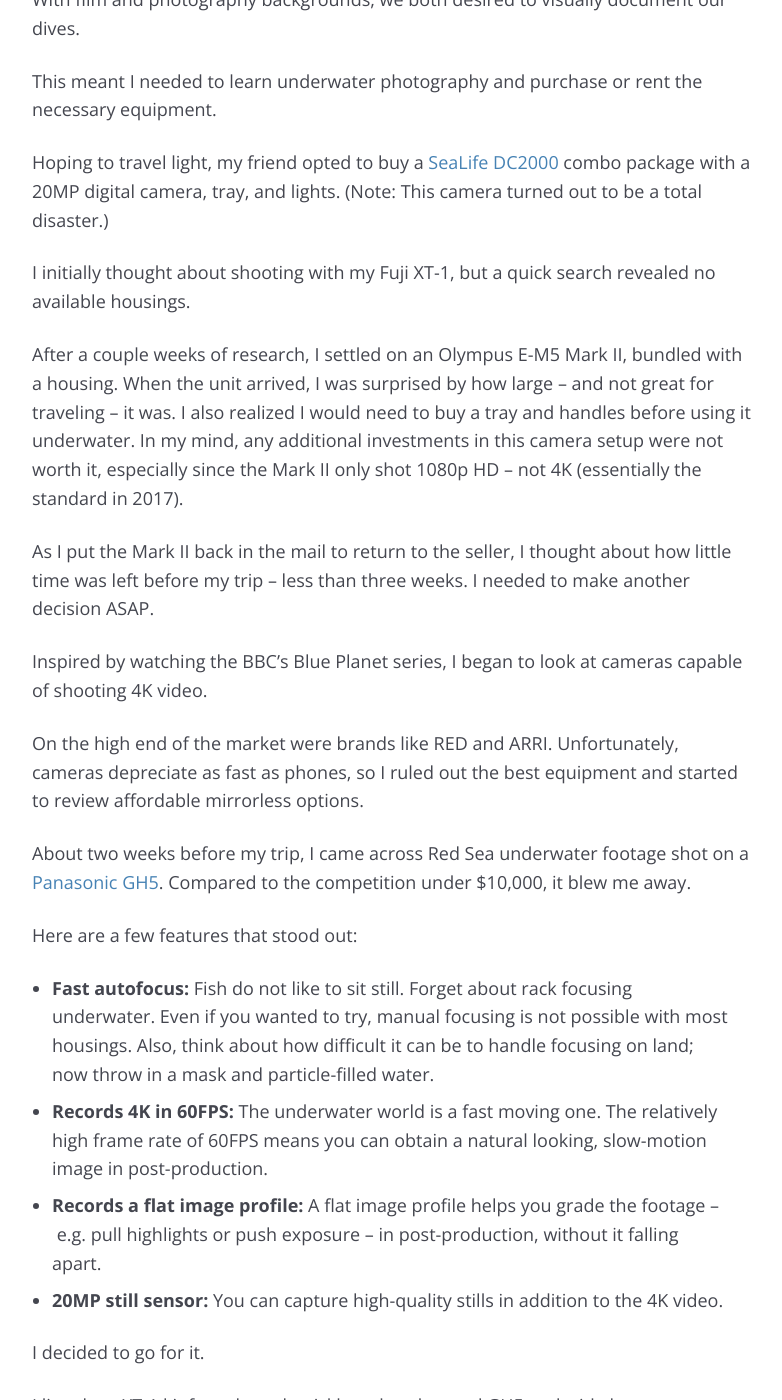
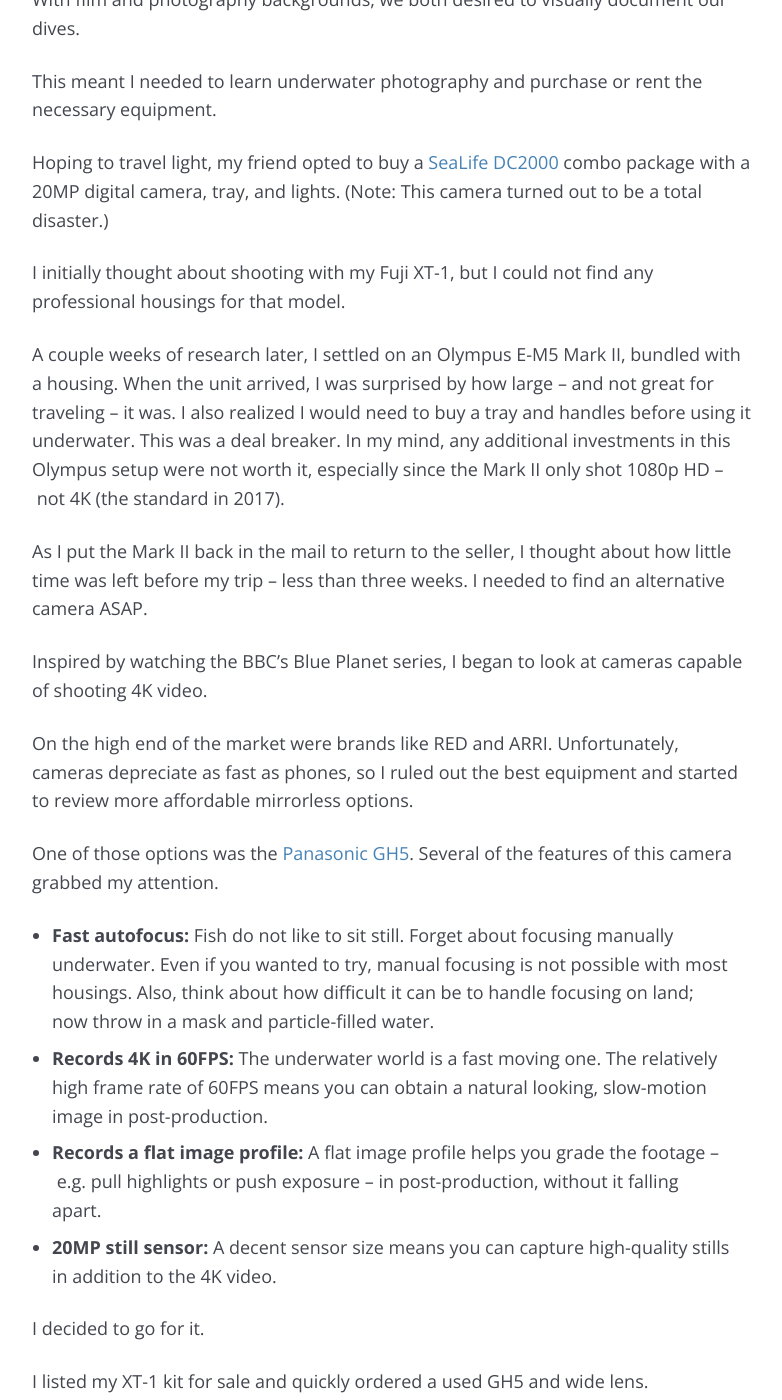
Before and after one commit to mcknightlabs/rtmup, a Jekyll site: the page built from _posts/goal/2018-01-30-uwphotography.md, in a window 1280 px wide and 1400 px high, scrolled down 1135 px. Shown: the whole window, without its empty margins (248-1030 px from the left). Built offline with Jekyll 4.4.1, drawn with Linux system fonts in a browser that asks for light colours; comment, search, counter and statistics services are not loaded; some of the changed text lies outside the part shown.

Commit message:
updates uw post

```diff
--- a/_posts/goal/2018-01-30-uwphotography.md
+++ b/_posts/goal/2018-01-30-uwphotography.md
@@ -26,24 +26,22 @@
 
 Hoping to travel light, my friend opted to buy a [SeaLife DC2000](https://www.bhphotovideo.com/c/product/1294161-REG/sealife_sl746_dc2000_camera_pro_duo.html) combo package with a 20MP digital camera, tray, and lights. (Note: This camera turned out to be a total disaster.)
 
-I initially thought about shooting with my Fuji XT-1, but a quick search revealed no available housings.
+I initially thought about shooting with my Fuji XT-1, but I could not find any professional housings for that model.
 
-After a couple weeks of research, I settled on an Olympus E-M5 Mark II, bundled with a housing. When the unit arrived, I was surprised by how large – and not great for traveling – it was. I also realized I would need to buy a tray and handles before using it underwater. In my mind, any additional investments in this camera setup were not worth it, especially since the Mark II only shot 1080p HD – not 4K (essentially the standard in 2017).
+A couple weeks of research later, I settled on an Olympus E-M5 Mark II, bundled with a housing. When the unit arrived, I was surprised by how large – and not great for traveling – it was. I also realized I would need to buy a tray and handles before using it underwater. This was a deal breaker. In my mind, any additional investments in this Olympus setup were not worth it, especially since the Mark II only shot 1080p HD – not 4K (the standard in 2017).
 
-As I put the Mark II back in the mail to return to the seller, I thought about how little time was left before my trip – less than three weeks. I needed to make another decision ASAP.
+As I put the Mark II back in the mail to return to the seller, I thought about how little time was left before my trip – less than three weeks. I needed to find an alternative camera ASAP.
 
 Inspired by watching the BBC's Blue Planet series, I began to look at cameras capable of shooting 4K video.
 
-On the high end of the market were brands like RED and ARRI. Unfortunately, cameras depreciate as fast as phones, so I ruled out the best equipment and started to review affordable mirrorless options.
+On the high end of the market were brands like RED and ARRI. Unfortunately, cameras depreciate as fast as phones, so I ruled out the best equipment and started to review more affordable mirrorless options.
 
-About two weeks before my trip, I came across Red Sea underwater footage shot on a [Panasonic GH5](https://www.amazon.com/PANASONIC-Mirrorless-Camera-Megapixels-DC-GH5KBODY/dp/B01MZ3LQQ5). Compared to the competition under $10,000, it blew me away.
+One of those options was the [Panasonic GH5](https://www.amazon.com/PANASONIC-Mirrorless-Camera-Megapixels-DC-GH5KBODY/dp/B01MZ3LQQ5). Several of the features of this camera grabbed my attention.
 
-Here are a few features that stood out:
-
-* **Fast autofocus:** Fish do not like to sit still. Forget about rack focusing underwater. Even if you wanted to try, manual focusing is not possible with most housings. Also, think about how difficult it can be to handle focusing on land; now throw in a mask and particle-filled water.
+* **Fast autofocus:** Fish do not like to sit still. Forget about focusing manually underwater. Even if you wanted to try, manual focusing is not possible with most housings. Also, think about how difficult it can be to handle focusing on land; now throw in a mask and particle-filled water.
 * **Records 4K in 60FPS:** The underwater world is a fast moving one. The relatively high frame rate of 60FPS means you can obtain a natural looking, slow-motion image in post-production.
 * **Records a flat image profile:** A flat image profile helps you grade the footage – e.g. pull highlights or push exposure – in post-production, without it falling apart.
-* **20MP still sensor:** You can capture high-quality stills in addition to the 4K video.
+* **20MP still sensor:** A decent sensor size means you can capture high-quality stills in addition to the 4K video.
 
 I decided to go for it.
 
@@ -75,7 +73,7 @@
 
 I received the gear just in time – a few days before I flew out.
 
-To test the housing, I filled the bath, created a vacuum and submerged the unit, sans camera. Seemed fine after fifteen minutes.
+To test the housing, I filled the bath, created a vacuum, and submerged the unit, sans camera. Seemed fine after fifteen minutes.
 
 <div class="small-frame">
 	<figure>
@@ -115,15 +113,15 @@
 
 Along with solving the above problems, I also learned a bit about underwater camera housing maintenance.
 
-1. *Always rinse after using in saltwater*
+1. Always rinse after using in saltwater
 
 Washing the housing with fresh water as soon as you return from a dive is key. Often, your dive boat will have a camera "dunk tank." If it does not – as I encountered in the Galápagos several times – you need to have your own fresh water handy. In Ecuador, I brought a 3L jug of water for this purpose.
 
 After returning to my hotel each day, I took the housing into the shower and thoroughly rinsed it again.
 
-2. *Check your o-rings*
+2. Check your o-rings
 
-The housing o-rings provide watertight seals around various housing components – e.g. the housing door. You have to make sure these are always properly greased and replace them when they crack. I used credit cards to remove them for inspection. Worked well.
+The housing o-rings provide watertight seals around various housing components – e.g. the housing door. You have to make sure these are always properly greased, that they are not compromised by sand or other debris, and replace them when they crack. I used credit cards to remove them for inspection. Worked well.
 
 **The final result**
 
```
Also changed, not shown: other parts of _posts/goal/2018-01-30-uwphotography.md (+2 -2 lines).
